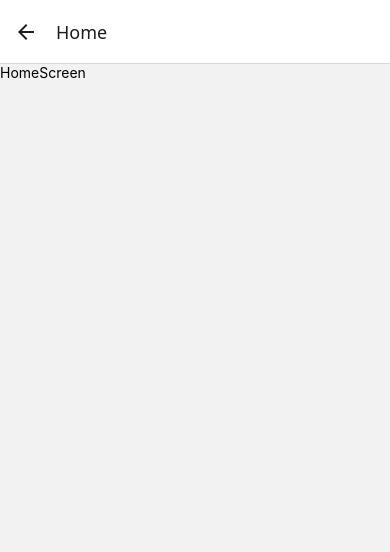
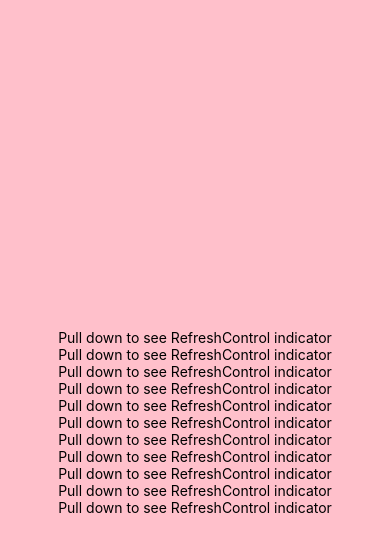
Before and after one commit to RiyanAldian/jokesApp, a React Native app: screen /Home in a window 390 px wide. Shown: the top 552 px of the page. Built offline with nearby package versions, Linux system fonts and the light colour scheme.

Commit message:
Add RefreshControl

```diff
--- a/src/App.tsx
+++ b/src/App.tsx
@@ -19,7 +19,11 @@ const App = () => {
           component={SplashScreen}
           options={{headerShown: false}}
         />
-        <Stack.Screen name="Home" component={HomeScreen} />
+        <Stack.Screen
+          name="Home"
+          component={HomeScreen}
+          options={{headerShown: false}}
+        />
         {/* <Stack.Screen name="Details" component={DetailsScreen} /> */}
       </Stack.Navigator>
     </NavigationContainer>
--- a/src/Screens/HomeScreen.js
+++ b/src/Screens/HomeScreen.js
@@ -1,14 +1,55 @@
-import {StyleSheet, Text, View} from 'react-native';
+import {RefreshControl, ScrollView, StyleSheet, Text, View} from 'react-native';
 import React from 'react';
+import {SafeAreaView, SafeAreaProvider} from 'react-native-safe-area-context';
 
 const HomeScreen = () => {
+  const [refreshing, setRefreshing] = React.useState(false);
+
+  const onRefresh = React.useCallback(() => {
+    setRefreshing(true);
+    setTimeout(() => {
+      setRefreshing(false);
+    }, 2000);
+  }, []);
+
   return (
-    <View>
-      <Text>HomeScreen</Text>
-    </View>
+    <SafeAreaProvider>
+      <SafeAreaView style={styles.container}>
+        <ScrollView
+          contentContainerStyle={styles.scrollView}
+          refreshControl={
+            <RefreshControl refreshing={refreshing} onRefresh={onRefresh} />
+          }>
+          <Text>Pull down to see RefreshControl indicator</Text>
+          <Text>Pull down to see RefreshControl indicator</Text>
+
+          <Text>Pull down to see RefreshControl indicator</Text>
+
+          <Text>Pull down to see RefreshControl indicator</Text>
+          <Text>Pull down to see RefreshControl indicator</Text>
+
+          <Text>Pull down to see RefreshControl indicator</Text>
+          <Text>Pull down to see RefreshControl indicator</Text>
+          <Text>Pull down to see RefreshControl indicator</Text>
+          <Text>Pull down to see RefreshControl indicator</Text>
+          <Text>Pull down to see RefreshControl indicator</Text>
+          <Text>Pull down to see RefreshControl indicator</Text>
+        </ScrollView>
+      </SafeAreaView>
+    </SafeAreaProvider>
   );
 };
 
 export default HomeScreen;
 
-const styles = StyleSheet.create({});
+const styles = StyleSheet.create({
+  container: {
+    flex: 1,
+  },
+  scrollView: {
+    flex: 1,
+    backgroundColor: 'pink',
+    alignItems: 'center',
+    justifyContent: 'center',
+  },
+});
```
